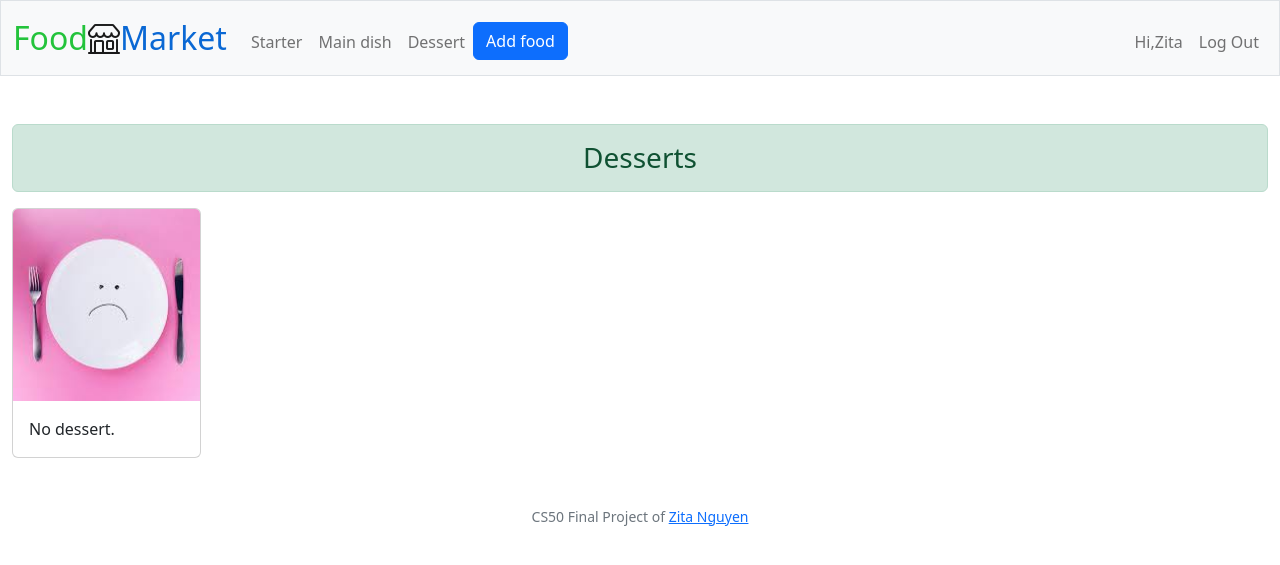
After one commit to ZitaNguyen/FoodMarket, a Flask app: page /desserts in a window 1280 px wide. The commit adds this page. Shown: the top 565 px of the page. Run offline with Flask 2, Linux system fonts and the light colour scheme; a user stored in the database is signed in; data comes from the database, SQL or seed files in the repository.

Commit message:
add starter, main dish, dessert page

```diff
--- a/app.py
+++ b/app.py
@@ -3,7 +3,7 @@ from flask_session import Session
 
 import users, sellers
 from helpers import login_required, role_required
-from queries import query_get_all_products, query_get_seller_products, query_get_seller, query_get_contact
+from queries import query_get_all_products, query_get_seller_products, query_get_seller, query_get_contact, query_get_starters, query_get_main_dishes, query_get_desserts
 
 # Configure application
 app = Flask(__name__)
@@ -34,6 +34,27 @@ def index():
     main_dishes = list(filter(lambda product: product[1] == "Main dish", all_products))
     desserts = list(filter(lambda product: product[1] == "Dessert", all_products))
     return render_template("index.html", starters=starters, main_dishes=main_dishes, desserts=desserts)
+
+
+@app.route("/starters", methods=["GET"])
+@login_required
+def starters():
+    starters = query_get_starters()
+    return render_template("starters.html", starters=starters)
+
+
+@app.route("/main_dishes", methods=["GET"])
+@login_required
+def main_dishes():
+    main_dishes = query_get_main_dishes()
+    return render_template("main_dishes.html", main_dishes=main_dishes)
+
+
+@app.route("/desserts", methods=["GET"])
+@login_required
+def desserts():
+    desserts = query_get_desserts()
+    return render_template("desserts.html", desserts=desserts)
 
 
 @app.route("/seller/<string:seller_id>", methods=["GET"])
--- a/queries.py
+++ b/queries.py
@@ -35,14 +35,6 @@ def query_insert_contact(contact_details):
     c.execute(sql_string, contact_details)
     conn.commit()
     conn.close()
-
-
-def query_get_all_products():
-    conn = sqlite3.connect("market.db")
-    c = conn.cursor()
-    c.execute ("SELECT * FROM food")
-    all_products = c.fetchall()
-    return all_products
 
 
 # Queries for sellers
@@ -96,9 +88,43 @@ def query_get_seller_products(user_id):
     return products
 
 
+# Queries for food
+
+def query_get_all_products():
+    conn = sqlite3.connect("market.db")
+    c = conn.cursor()
+    c.execute ("SELECT * FROM food")
+    all_products = c.fetchall()
+    return all_products
+
+
 def query_get_a_product(id):
     conn = sqlite3.connect("market.db")
     c = conn.cursor()
     c.execute("SELECT * FROM food WHERE id = ?", (id,))
     product = c.fetchone()
     return product
+
+
+def query_get_starters():
+    conn = sqlite3.connect("market.db")
+    c = conn.cursor()
+    c.execute("SELECT * FROM food WHERE category='Starter' ")
+    starters = c.fetchall()
+    return starters
+
+
+def query_get_main_dishes():
+    conn = sqlite3.connect("market.db")
+    c = conn.cursor()
+    c.execute("SELECT * FROM food WHERE category='Main dish' ")
+    main_dishes = c.fetchall()
+    return main_dishes
+
+
+def query_get_desserts():
+    conn = sqlite3.connect("market.db")
+    c = conn.cursor()
+    c.execute("SELECT * FROM food WHERE category='Dessert' ")
+    desserts = c.fetchall()
+    return desserts
--- /dev/null
+++ b/templates/desserts.html
@@ -0,0 +1,45 @@
+{% extends "layout.html" %}
+
+{% block title %}
+    Desserts
+{% endblock %}
+
+{% block main %}
+<div class="alert alert-success text-center h3" role="alert">
+  Desserts
+</div>
+<!-- Images -->
+<div class="row row-cols-1 row-cols-lg-6 row-cols-md-3 g-4">
+  {% if not desserts %}
+    <div class="col">
+      <div class="card h-100">
+        <img class="card-img-top" src="{{url_for('static', filename='photos/no_food.jpeg')}}" alt="No product">
+        <div class="card-body">
+          <p class="card-text">No dessert.</p>
+        </div>
+      </div>
+    </div>
+  {% else %}
+    {% for dessert in desserts %}
+      <div class="col">
+        <div class="card h-100">
+          <!-- Product image -->
+          <img src="{{url_for('static', filename='photos/' + dessert[3])}}" class="card-img-top" alt="{{ dessert[2] }}">
+
+          <div class="card-body">
+            <!-- Product name -->
+            <h5 class="card-title">{{ dessert[2] }}</h5>
+            <!-- Product description -->
+            <p class="card-text">{{ dessert[4] }}</p>
+          </div>
+
+          <div class="card-footer d-flex justify-content-between align-items-center">
+            <!-- Product price -->
+            <small class="text-muted">${{ dessert[5] }}</small>
+          </div>
+        </div>
+      </div>
+    {% endfor %}
+  {% endif %}
+</div>
+{% endblock %}
--- a/templates/layout.html
+++ b/templates/layout.html
@@ -33,9 +33,9 @@
                 <div class="collapse navbar-collapse" id="navbar">
                     {% if session["user_id"] %}
                         <ul class="navbar-nav me-auto mt-2">
-                            <li class="nav-item"><a class="nav-link" href="">Starter</a></li>
-                            <li class="nav-item"><a class="nav-link" href="">Main dish</a></li>
-                            <li class="nav-item"><a class="nav-link" href="">Dessert</a></li>
+                            <li class="nav-item"><a class="nav-link" href="/starters">Starter</a></li>
+                            <li class="nav-item"><a class="nav-link" href="/main_dishes">Main dish</a></li>
+                            <li class="nav-item"><a class="nav-link" href="/desserts">Dessert</a></li>
                             {% if session["user_role"] == "seller" %}
                             <li class="nav-item"><a class="btn btn-primary" role="button" href="/add">Add food</a></li>
                             {% endif %}
@@ -54,14 +54,6 @@
             </div>
         </nav>
 
-        <!-- {% if get_flashed_messages() %}
-            <header>
-                <div class="alert alert-primary mb-0 text-center" role="alert">
-                    {{ get_flashed_messages() | join(" ") }}
-                </div>
-            </header>
-        {% endif %} -->
-
         <main class="container-fluid py-5">
             {% block main %}{% endblock %}
         </main>
```
Also changed, not shown: templates/main_dishes.html (added, +45 -0 lines), templates/starters.html (added, +45 -0 lines), 1 other file.
